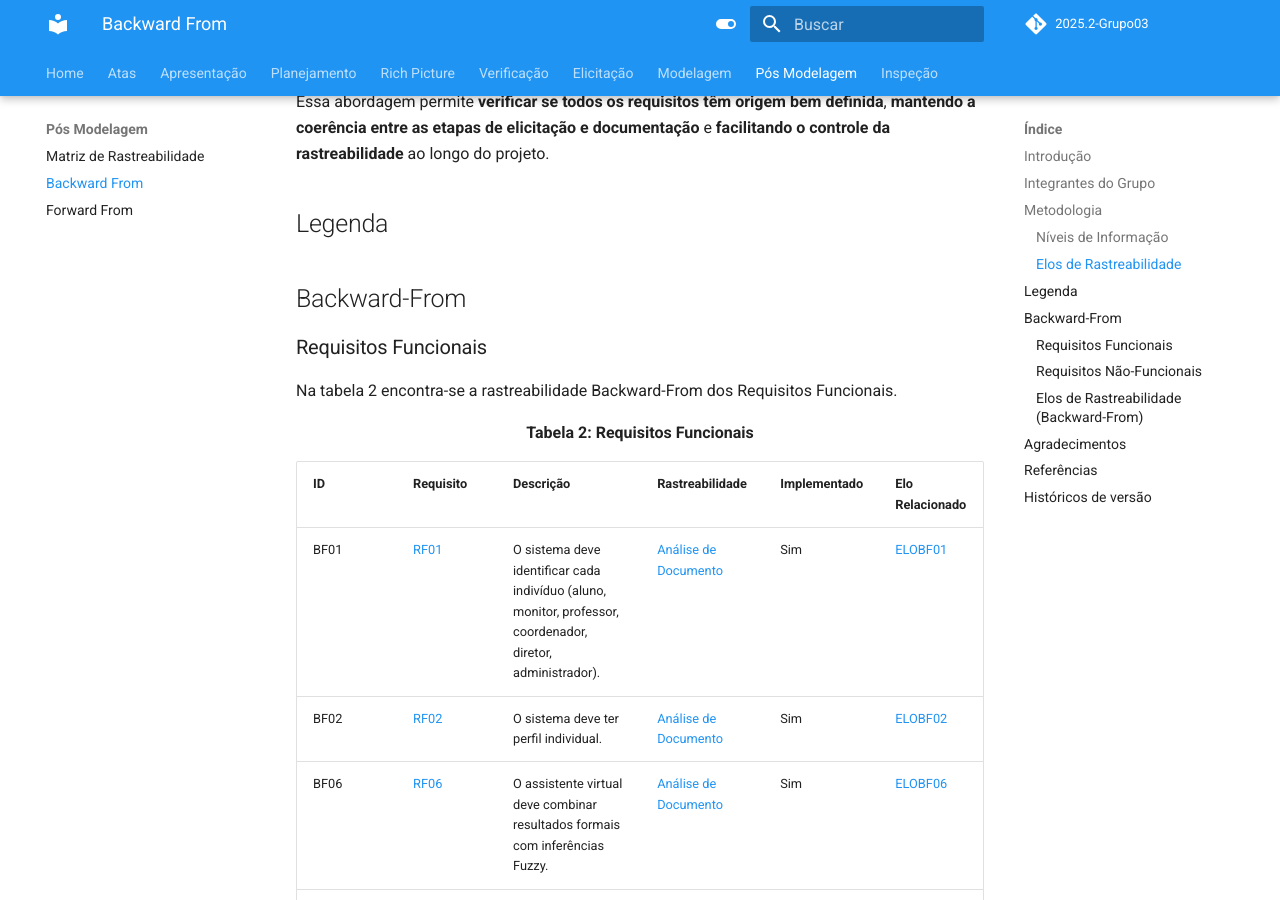
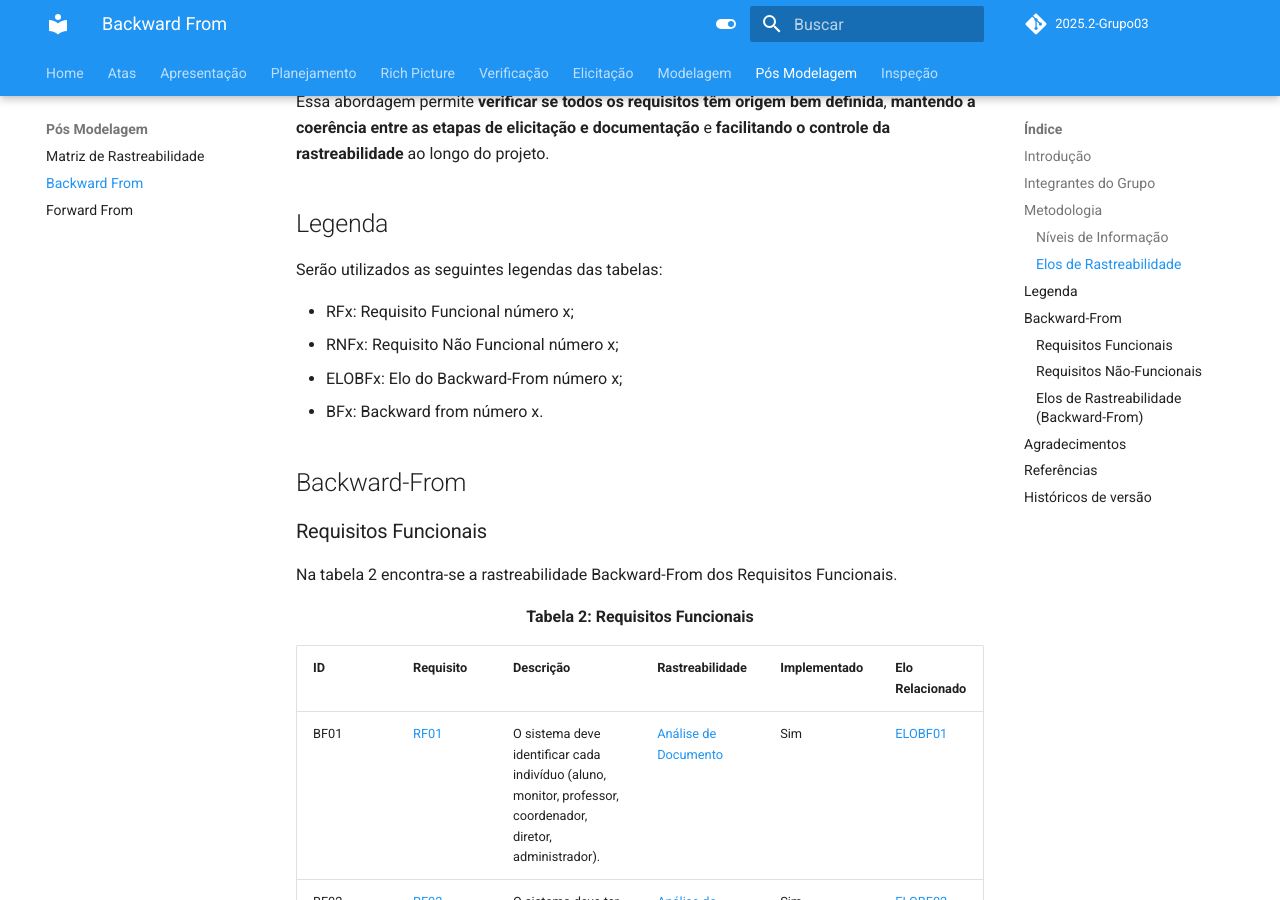
Before and after one commit to Requisitos-de-Software/2025.2-Grupo03, an MkDocs documentation site: the page built from docs/Pos-modelagem/backward.md, in a window 1280 px wide and 900 px high, scrolled down 3671 px. Built offline with MkDocs 1.6.1 and Material for MkDocs 9.7.7, drawn with Linux system fonts in a browser that asks for light colours; comment, search, counter and statistics services are not loaded.

Commit message:
Update backward.md with table legends
Added table legends for functional and non-functional requirements.

```diff
--- a/docs/Pos-modelagem/backward.md
+++ b/docs/Pos-modelagem/backward.md
@@ -70,6 +70,13 @@ A aplicação prática dessa metodologia é apresentada em uma **tabela de mapea
 Essa abordagem permite **verificar se todos os requisitos têm origem bem definida**, **mantendo a coerência entre as etapas de elicitação e documentação** e **facilitando o controle da rastreabilidade** ao longo do projeto.
 
 ## Legenda
+
+Serão utilizados as seguintes legendas das tabelas:
+
+- RFx: Requisito Funcional número x;
+- RNFx: Requisito Não Funcional número x;
+- ELOBFx: Elo do Backward-From número x;
+- BFx: Backward from número x.
 
 ## Backward-From
 
```
